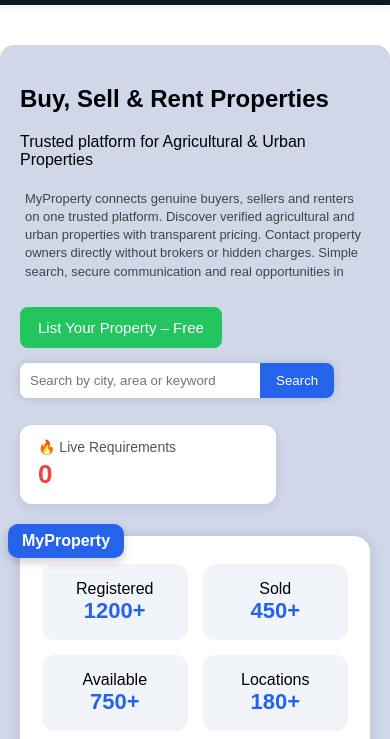
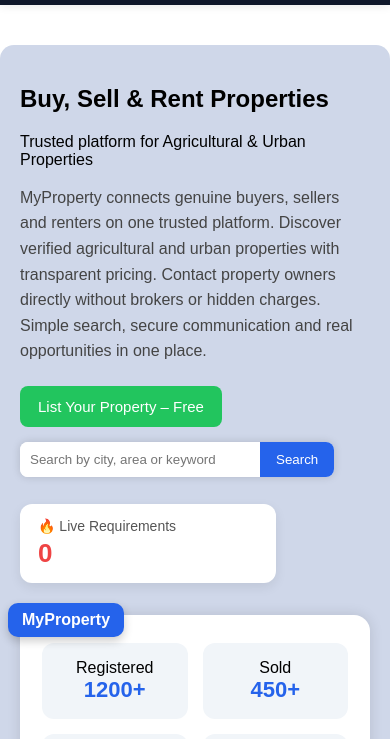
Before and after one commit to SBG9/MyProperty, a plain HTML site: page index.html in a window 390 px wide. Shown: the part 79-818 px from the top of the page. Drawn offline with Linux system fonts and the light colour scheme.

Commit message:
for paregraph adgestment

```diff
--- a/index.html
+++ b/index.html
@@ -2,10 +2,10 @@
 <html lang="en">
 <head>
 <meta charset="UTF-8">
+<!-- <meta name="viewport" content="width=device-width, initial-scale=1.0"> -->
 <title>MyProperty | Buy, Sell & Rent</title>
 <style>
-/*<meta name="viewport" content="width=device-width, initial-scale=1.0">
- cheng in meta name viewport line line number 5 , 17 oct 26 */
+/* cheng in meta name viewport line line number 5 , 17 oct 26 */
 .brand-name{
   color:#fd9839;   /* Keshri / Saffron */
 }
@@ -19,21 +19,6 @@
 .hero-left{flex:1;min-width:280px;}
 .hero-right{width:420px;min-width:280px;position:relative;}
 .hero-left p.desc{margin-top:12px;color:#444;line-height:1.6;max-width:520px;}
-
-@media (max-width: 600px){
-  .hero-left p.desc{
-    font-size: 13px;
-    line-height: 1.4;
-    max-width: 100%;
-    height: 100px;
-    overflow-y: auto;
-    overflow-x: hidden;
-    overflow-wrap: break-word;
-    box-sizing: border-box;
-    padding: 5px;
-  }
-}  /* chenge in 17 oct 26 for phon cmpatibility */
-
 .hero-actions{margin-top:22px;display:flex;flex-wrap:wrap;gap:15px;align-items:center;}
 .list-btn{padding:12px 18px;background:#22c55e;border:none;color:white;font-size:15px;border-radius:8px;cursor:pointer;}
 .search-mini{display:flex;background:#fff;border-radius:8px;overflow:hidden;box-shadow:0 0 8px rgba(0,0,0,0.15);}
```
